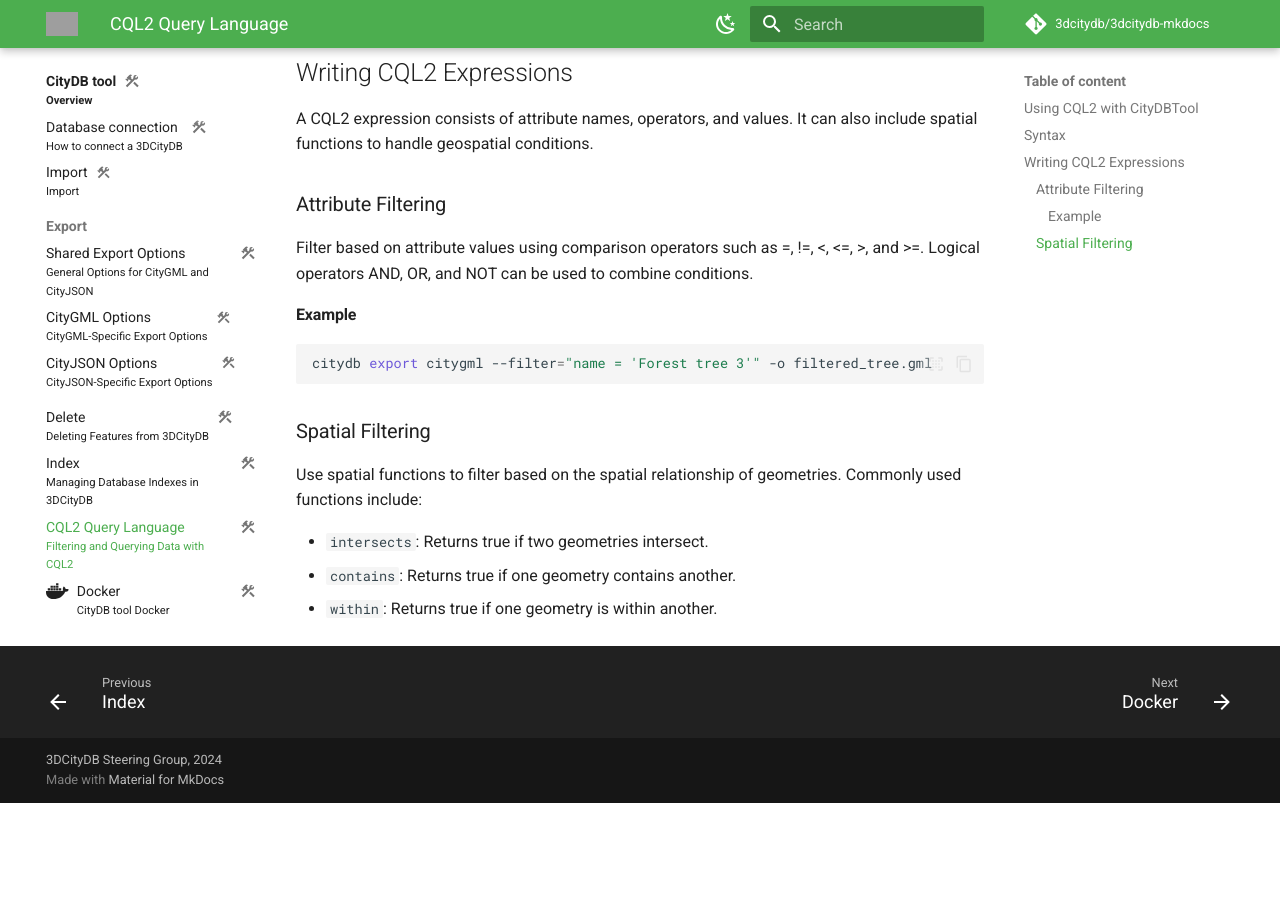
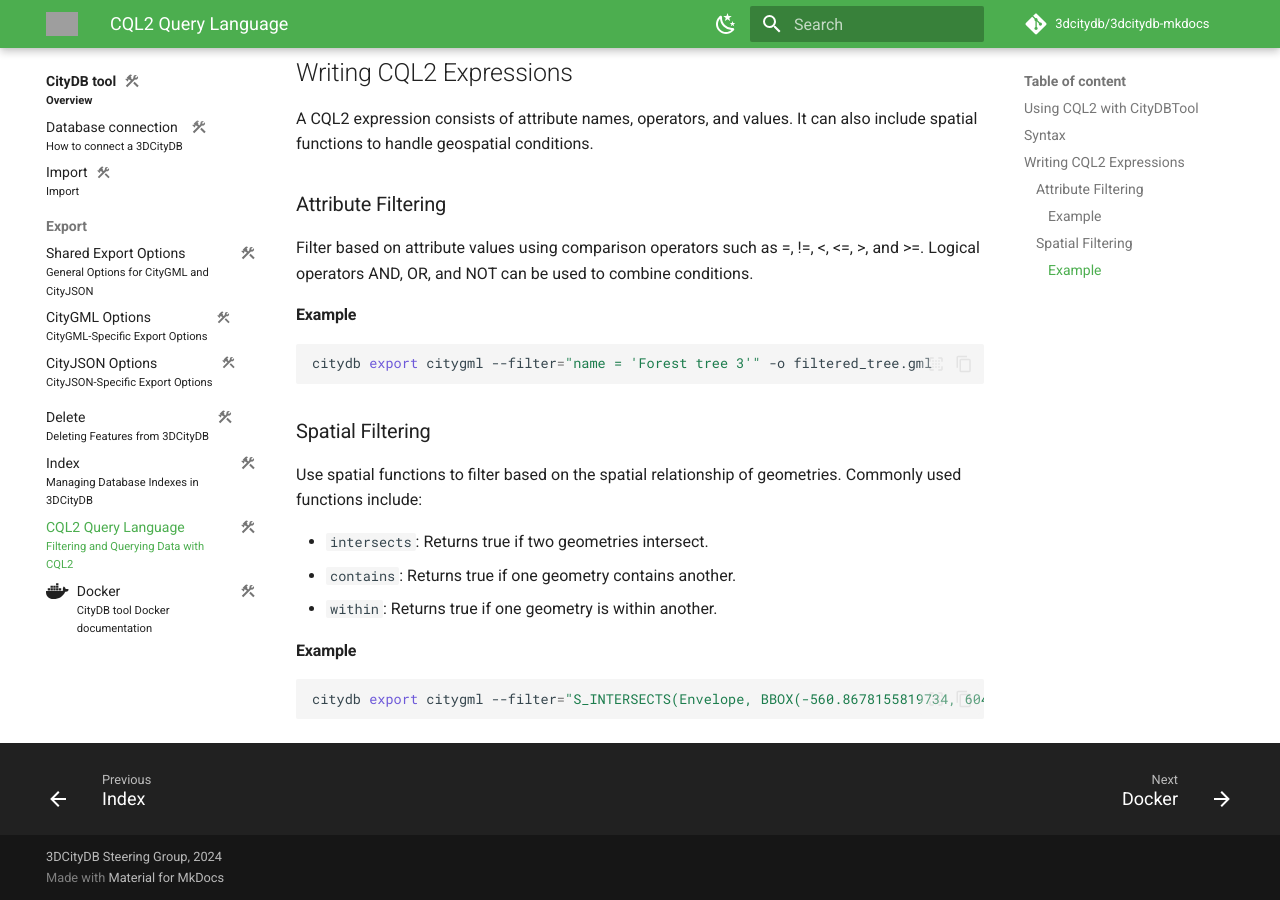
Before and after one commit to BWibo/3dcitydb-mkdocs, an MkDocs documentation site: the page built from docs/citydb-tool/cql2.md, in a window 1280 px wide and 900 px high, scrolled down 992 px. Built offline with MkDocs 1.6.1 and Material for MkDocs 9.7.7, drawn with Linux system fonts in a browser that asks for light colours; comment, search, counter and statistics services are not loaded; before the commit the page ends 1795 px from its top, so only the background shows below that; grey boxes are pictures that could not be loaded.

Commit message:
update cql2

````diff
--- a/docs/citydb-tool/cql2.md
+++ b/docs/citydb-tool/cql2.md
@@ -62,3 +62,9 @@
 - `intersects`: Returns true if two geometries intersect.
 - `contains`: Returns true if one geometry contains another.
 - `within`: Returns true if one geometry is within another.
+
+#### Example
+
+```bash
+citydb export citygml --filter="S_INTERSECTS(Envelope, BBOX(-560.8678155819734, 604.1012795512906, -553.8099297783192, 627.1318523068805))" @options.txt -o=output.gml
+```
````
